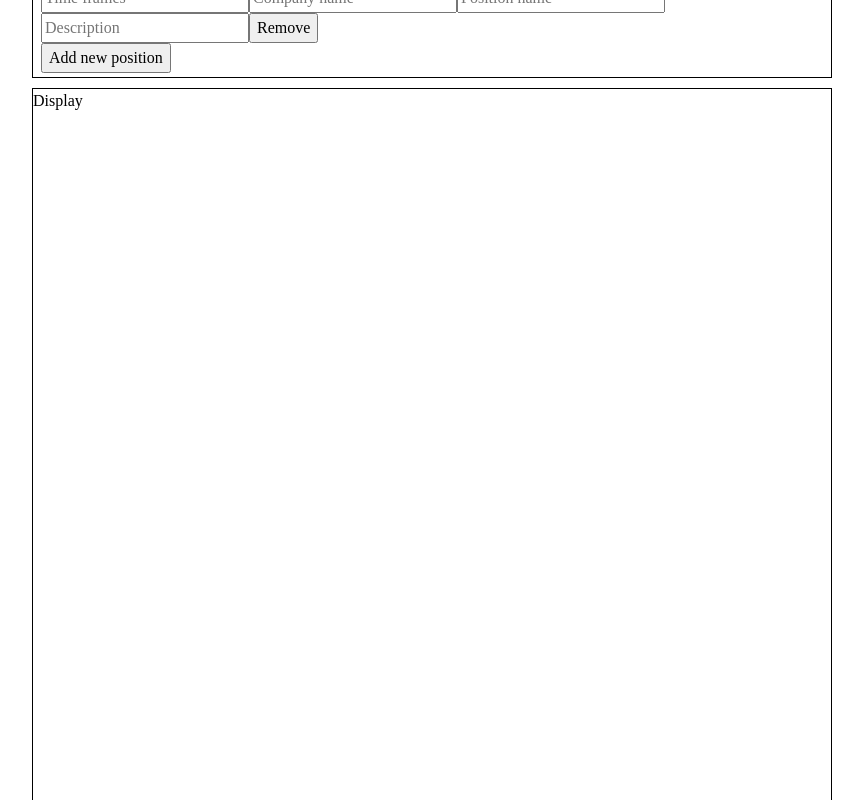
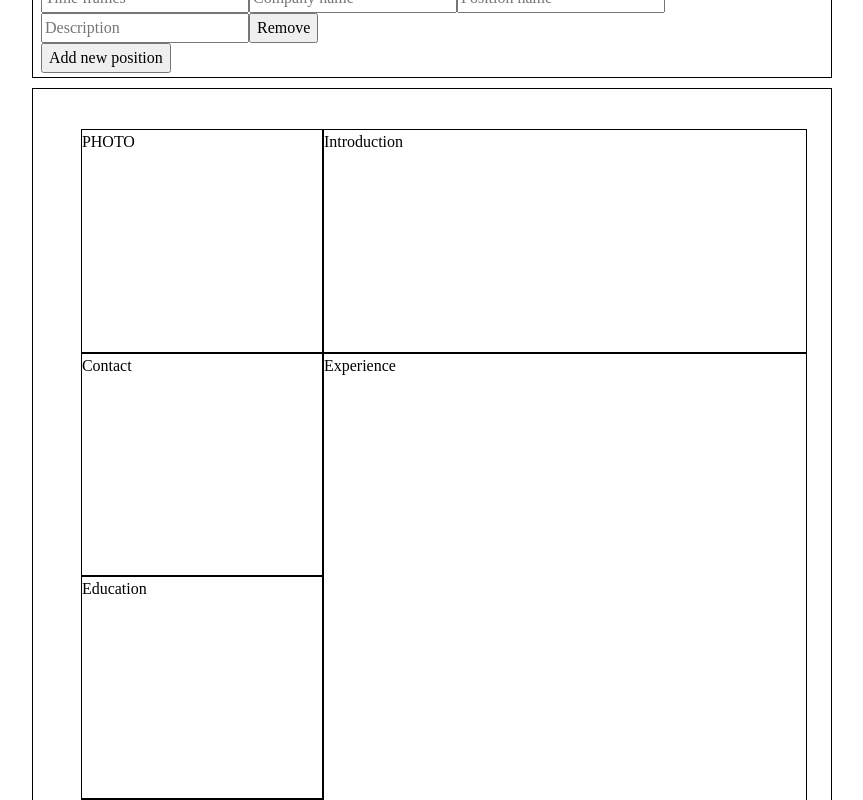
Before and after one commit to micsiw/cv-creator, a React (Create React App) app: page / in a window 1280 px wide. Shown: the part 500-1300 px from the top of the page, without its empty margins (208-1071 px from the left). Built offline with nearby package versions, Linux system fonts and the light colour scheme.

Commit message:
created basic grid layout for display section

```diff
--- a/src/App.js
+++ b/src/App.js
@@ -5,10 +5,6 @@ import Footer from "./components/Footer";
 import "./styles/App.css";
 
 class App extends Component {
-  constructor(props) {
-    super(props);
-  }
-
   render() {
     return (
       <div className="app">
--- a/src/components/CV-Display/Display.js
+++ b/src/components/CV-Display/Display.js
@@ -4,8 +4,16 @@ import "../../styles/Display.css";
 class Display extends Component {
   render() {
     return (
-      <div className="display">
-        <p>Display</p>
+      <div className="display-wrapper">
+        <div className="display">
+          <div className="photo">PHOTO</div>
+          <div className="introduction">Introduction</div>
+          <div className="contact">Contact</div>
+          <div className="experience">Experience</div>
+          <div className="education">Education</div>
+          <div className="skills">Skills</div>
+          <div className="language">Language</div>
+        </div>
       </div>
     );
   }
--- a/src/styles/Display.css
+++ b/src/styles/Display.css
@@ -0,0 +1,24 @@
+.display-wrapper {
+  flex: 1;
+  border: 1px solid black;
+  min-width: 720px;
+  max-width: 800px;
+  aspect-ratio: 1 / 1.4142135623730950488016887242097;
+}
+
+.display {
+  height: 100%;
+  display: grid;
+  grid-template: 1fr 1fr 1fr 1fr 0.7fr / 1fr 2fr;
+  padding: 5% 6%;
+  padding-right: 3%;
+}
+
+.experience {
+  grid-column: 2;
+  grid-row: 2 / span 4;
+}
+
+.display > * {
+  border: 1px solid black;
+}
--- a/src/styles/Main.css
+++ b/src/styles/Main.css
@@ -13,11 +13,3 @@
   max-width: 800px;
   padding: 4px 8px;
 }
-
-.display {
-  flex: 1;
-  border: 1px solid black;
-  min-width: 720px;
-  max-width: 800px;
-  aspect-ratio: 1 / 1.4142135623730950488016887242097;
-}
```
